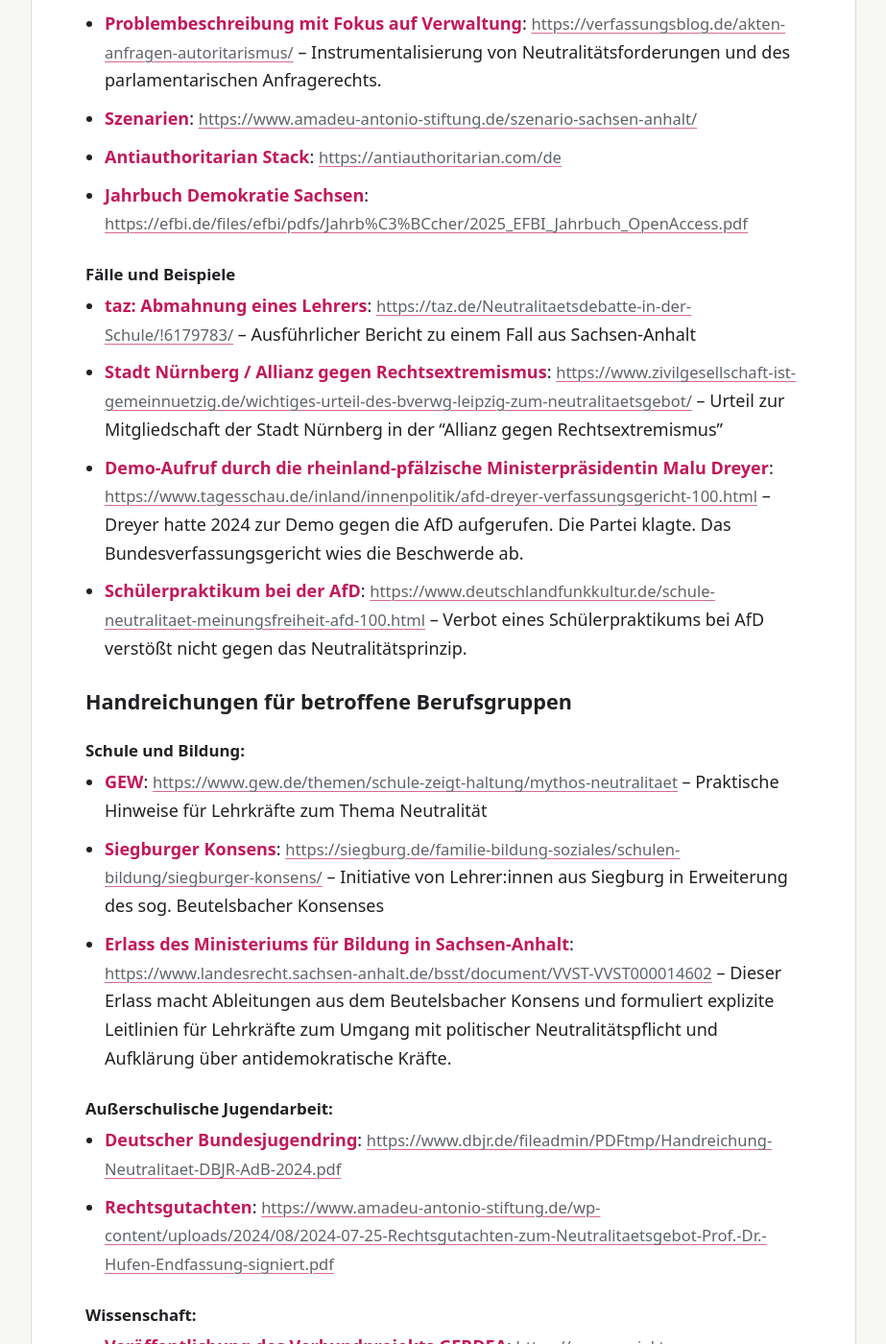
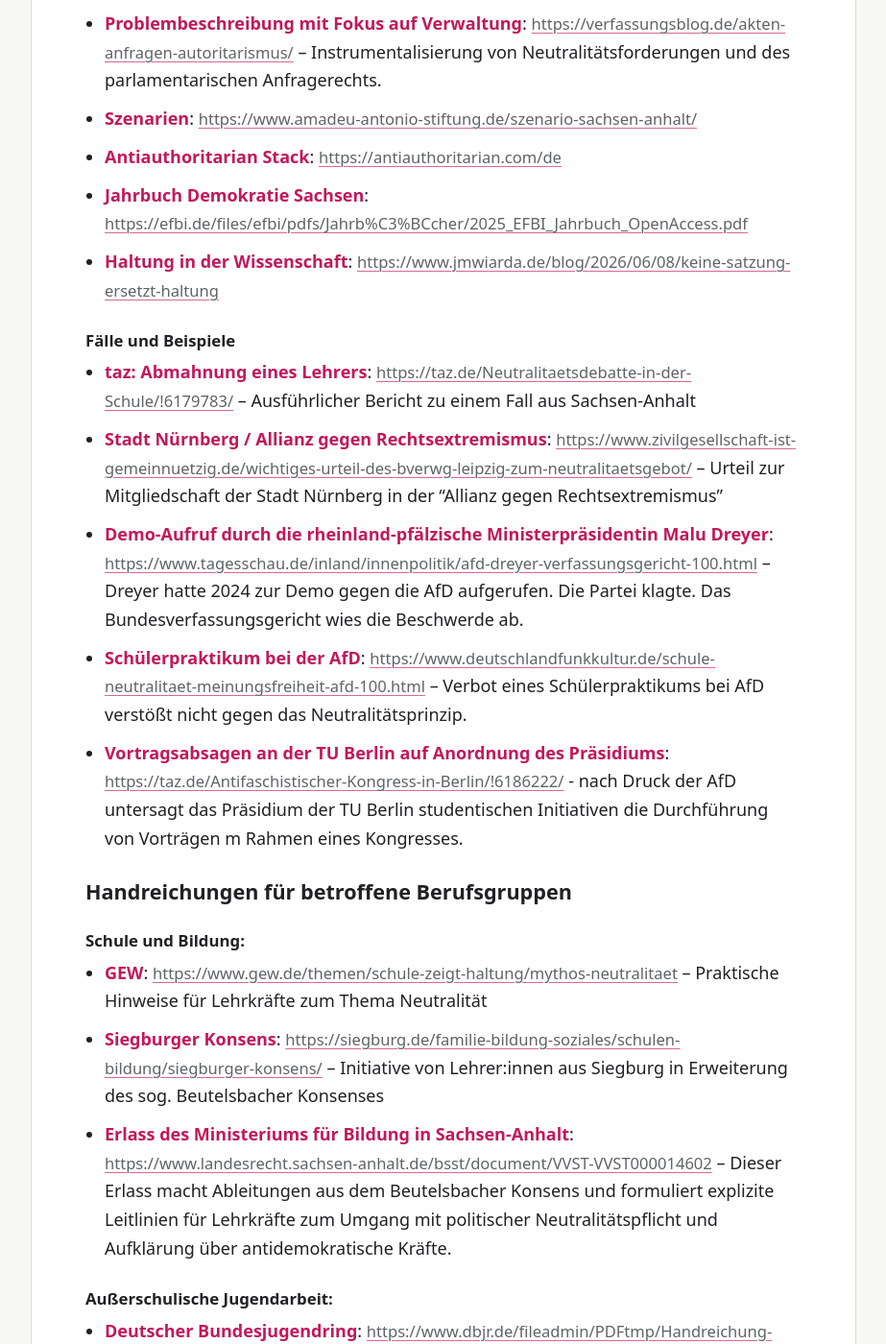
Before and after one commit to wpruser/wissenspool-demokratie.net, a Jekyll site: the page built from index.md, in a window 1280 px wide and 1400 px high, scrolled down 974 px. Shown: the whole window at 96% size, without its empty margins (178-1101 px from the left). Built offline with Jekyll 4.4.1, drawn with Linux system fonts in a browser that asks for light colours.

Commit message:
Update index.md

```diff
--- a/index.md
+++ b/index.md
@@ -23,6 +23,7 @@ Aktuell geschieht dies häufig, indem demokratische, menschenrechtliche oder ant
 - [Szenarien](https://www.amadeu-antonio-stiftung.de/szenario-sachsen-anhalt/)
 - [Antiauthoritarian Stack](https://antiauthoritarian.com/de)
 - [Jahrbuch Demokratie Sachsen](https://efbi.de/files/efbi/pdfs/Jahrb%C3%BCcher/2025_EFBI_Jahrbuch_OpenAccess.pdf)
+- [Haltung in der Wissenschaft](https://www.jmwiarda.de/blog/2026/06/08/keine-satzung-ersetzt-haltung)
 
 #### Fälle und Beispiele
 
@@ -30,6 +31,7 @@ Aktuell geschieht dies häufig, indem demokratische, menschenrechtliche oder ant
 - [Stadt Nürnberg / Allianz gegen Rechtsextremismus](https://www.zivilgesellschaft-ist-gemeinnuetzig.de/wichtiges-urteil-des-bverwg-leipzig-zum-neutralitaetsgebot/) – Urteil zur Mitgliedschaft der Stadt Nürnberg in der "Allianz gegen Rechtsextremismus"
 - [Demo-Aufruf durch die rheinland-pfälzische Ministerpräsidentin Malu Dreyer](https://www.tagesschau.de/inland/innenpolitik/afd-dreyer-verfassungsgericht-100.html) – Dreyer hatte 2024 zur Demo gegen die AfD aufgerufen. Die Partei klagte. Das Bundesverfassungsgericht wies die Beschwerde ab.
 - [Schülerpraktikum bei der AfD](https://www.deutschlandfunkkultur.de/schule-neutralitaet-meinungsfreiheit-afd-100.html) – Verbot eines Schülerpraktikums bei AfD verstößt nicht gegen das Neutralitätsprinzip.
+- [Vortragsabsagen an der TU Berlin auf Anordnung des Präsidiums](https://taz.de/Antifaschistischer-Kongress-in-Berlin/!6186222/) - nach Druck der AfD untersagt das Präsidium der TU Berlin studentischen Initiativen die Durchführung von Vorträgen m Rahmen eines Kongresses.
 
 ### Handreichungen für betroffene Berufsgruppen
 
```
